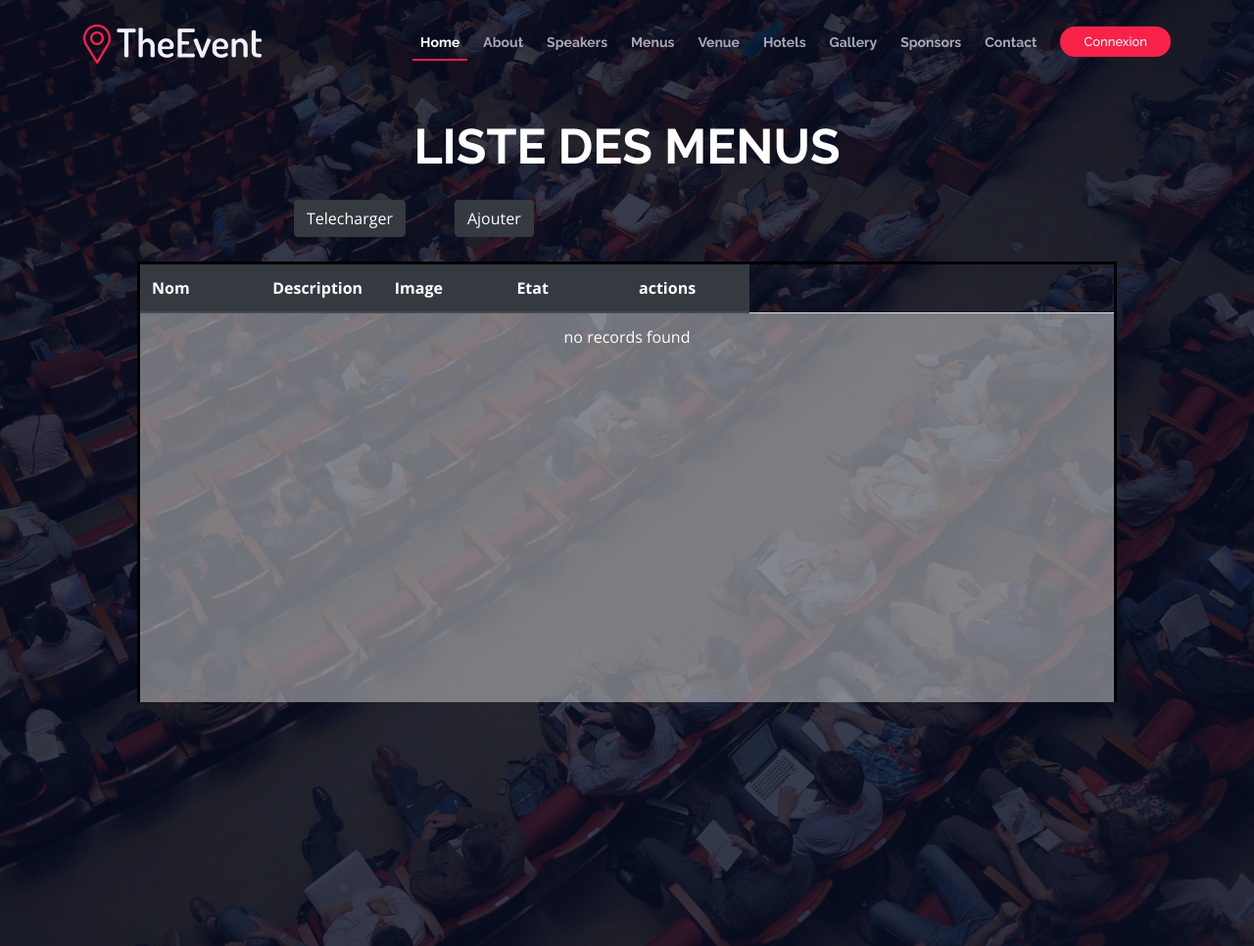
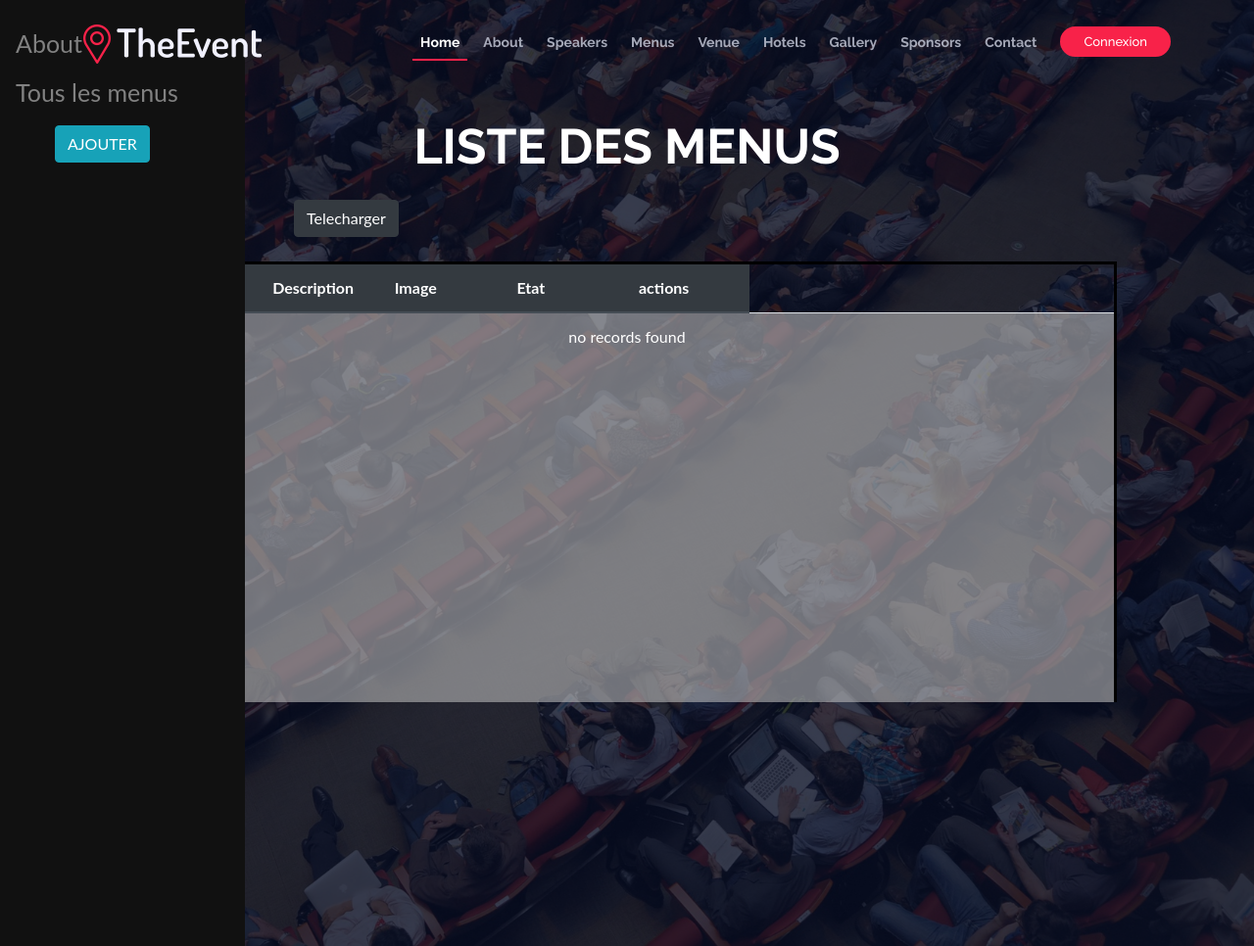
Before and after one commit to bassem97/know-me, a Symfony app: template templates/menu/AfficheMenu.html.twig in a window 1280 px wide. Shown: the whole page at 98% size. Run offline with Twig, Linux system fonts and the light colour scheme; the template is opened without the code that fills it, so the values that code supplies are empty; some libraries are stand-ins or nearby versions.

Commit message:
expiration & categorie done !

```diff
--- a/src/Form/MenuType.php
+++ b/src/Form/MenuType.php
@@ -3,6 +3,7 @@
 namespace App\Form;
 
 use App\Entity\Menu;
+use Symfony\Bridge\Doctrine\Form\Type\EntityType;
 use Symfony\Component\Form\AbstractType;
 use Symfony\Component\Form\Extension\Core\Type\FileType;
 use Symfony\Component\Form\FormBuilderInterface;
@@ -15,6 +16,10 @@ class MenuType extends AbstractType
         $builder
             ->add('name')
             ->add('description')
+//            ->add('categorie', EntityType::class, [
+//                'class' => \App\Entity\Categorie::class,
+//                'choice_label' => 'nom'
+//            ])
             ->add('img',FileType::class, ['label' => 'upload image', 'mapped' => false])
         ;
     }
--- a/templates/menu/AfficheMenu.html.twig
+++ b/templates/menu/AfficheMenu.html.twig
@@ -55,6 +55,12 @@
 			padding: 20px;
 			font-size: 50px;
 		}
+		h4{
+			text-align: center;
+			padding: 20px;
+			font-size: 30px;
+			color: white;
+		}
 		td{
 			color: white;
 			text-align: center;
@@ -65,84 +71,80 @@
 			position: sticky;
 		}
 
-		/*#table-wrapper {*/
-		/*	position:relative;*/
-		/*}*/
-
 		#table-scroll {
 			height:450px;
 			overflow:auto;
 			margin-top:20px;
 		}
+		body {
+			font-family: "Lato", sans-serif;
+		}
 
+		.sidenav {
+			height: 100%;
+			width: 250px;
+			position: fixed;
+			z-index: 1;
+			top: 0;
+			left: 0;
+			background-color: #111;
+			overflow-x: hidden;
+			padding-top: 20px;
+		}
 
-		/*#table-wrapper table {*/
-		/*	width:80%;*/
+		.sidenav a {
+			padding: 6px 8px 6px 16px;
+			text-decoration: none;
+			font-size: 25px;
+			color: #818181;
+			display: block;
+		}
 
+		.sidenav a:hover {
+			color: #f1f1f1;
+		}
 
-		/*}*/
+		.main {
+			margin-left: 160px; /* Same as the width of the sidenav */
+			font-size: 28px; /* Increased text to enable scrolling */
+			padding: 0px 10px;
+		}
 
-		/*#table-wrapper table thead th .text {*/
-
-		/*	z-index:2;*/
-		/*	height:500px;*/
-		/*	width:100%;*/
-		/*	border:1px solid red;*/
-		/*}*/
-
+		@media screen and (max-height: 450px) {
+			.sidenav {padding-top: 15px;}
+			.sidenav a {font-size: 18px;}
+		}
 	</style>
 	<link href="{{ asset("lightbox2/dist/css/lightbox.css") }}" rel="stylesheet" />
 {% endblock %}
 
 
 {% block body %}
+	<div class="sidenav">
+		<a href="#">About</a>
+		<a href="{{ path('menu-class',{'crit':"none",'idCat':0}) }}">Tous les menus</a>
+		{% for categorie in categories %}
+			<a href="{{ path('menu-class',{'crit':"none",'idCat':categorie.id}) }}">-->{{ categorie.nom }}</a>
+		{% endfor %}
+		<a href="{{ path('categorie_new')}}">
+			<button type="button" class="btn btn-info" style="margin-left: 40px">AJOUTER</button>
+		</a>
+	</div>
 <section id="intro">
 	<div data-aos="zoom-in" data-aos-delay="100">
 	<div style="margin-top: 100px;margin-left: 500px;margin-right: auto">
-{#		<table border="1">#}
-{#			<tr>#}
-{#				<th>Name</th>#}
-{#				<th>Description</th>#}
-{#				<th>Image</th>#}
-{#				<th>Etat</th>#}
-
-{#			</tr>#}
-{#			{% for u in menu %}#}
-{#				<tr>#}
-{#					<td>{{ u.name }}</td>#}
-{#					<td>{{ u.description }}</td>#}
-{#					<td><img src="/images/{{u.img}}" alt="" style="width: 50px !important;height: 50px !important">#}
-{#					</td>#}
-{#					<td>#}
-{#						{% if u.isExpired%}#}
-{#							<div style="color:red;font-size:20px">Expiré</div>#}
-{#						{% endif %}#}
-{#						{% if not u.isExpired%}#}
-{#							<div style="color:green;font-size:20px">Valide</div>#}
-{#						{% endif %}#}
-{#					</td>#}
-{#					<td>#}
-{#						<a href="{{ path('deleteM',{'id':u.id}) }}" ><div style="color:black">Delete</div></a>#}
-{#					</td>#}
-{#					<td>#}
-{#						<a href="{{ path('updateM',{'id':u.id}) }}"><div style="color:black"> Update</div></a>#}
-{#					</td>#}
-{#				</tr>#}
-{#			{% endfor %}#}
-{#		</table>#}
 	</div>
 
 	<div class="table-responsive" style="margin-left:auto; ">
-		{#    <div class="input-group rounded flex-center-start" style="width: 500px">#}
+		{%  if categorie == null  %}
+			<h1 class="mb-4 pb-0">Liste des menus</h1>
+				{% else %}
+				<a href="{{ path('categorie_edit',{'id':categorie.id}) }}" >
+					<h1 class="mb-4 pb-0">{{ categorie.nom }}</h1>
+				</a>
+					<h4> {{ categorie.description }}</h4>
 
-		{#        <span class="input-group-text border-0" id="search-addon">#}
-		{#            <i class="fas fa-search"></i>#}
-		{#        </span>#}
-		{#    </div>#}
-
-		<h1 class="mb-4 pb-0">Liste des menus</span>
-
-		</h1>
+				{% endif %}
 
 		<div style="display: inline-flex;  align-items: center;margin-bottom: 5px">
 				<a href="{{ path('menu_pdf') }}">
@@ -150,29 +152,30 @@
 						<button class="btn btn-dark"> Telecharger </button>
 					</div>
 				</a>
-
-			<a href="{{ path('add-menu') }}">
+			{% if categorie != null %}
+				<a href="{{ path('add-menu',{'categorie':categorie.id}) }}">
 					<div class="download" style="position:center;margin-left: 50px">
 						<button class="btn btn-dark" > Ajouter </button>
 					</div>
 				</a>
+			{% endif %}
+
 		</div>
 		<div id="table-wrapper">
 			<div id="table-scroll">
 					<table class="table"  id="table" >
 						<thead class="thead-dark">
 						<tr>
-							<th > <a href="{{ path('menu-class',{'crit':'name'}) }}" >Nom</a></th>
-							<th> <a href="{{ path('menu-class',{'crit':'description'}) }}" >Description</a></th>
+							<th > <a href="{{ path('menu-class',{'crit':'name','idCat':"0"}) }}" >Nom</a></th>
+							<th> <a href="{{ path('menu-class',{'crit':'description','idCat':"0"}) }}" >Description</a></th>
 							<th>Image</th>
-							<th><a href="{{ path('menu-class',{'crit':'isExpired'}) }}" >Etat</a></th>
+							<th><a href="{{ path('menu-class',{'crit':'isExpired','idCat':"0"}) }}" >Etat</a></th>
 							<th >actions</th>
 						</tr>
 						</thead>
 						<tbody>
 
 						{% for menu in menu %}
-							{#				<tr id="trusr" onclick="window.location='/menu/show/{{ menu.id | nzo_encrypt }}'">#}
 								<tr>
 								<td>{{ menu.name }}</td>
 								<td>{{ menu.description }}</td>
--- a/templates/nav/navbar.html.twig
+++ b/templates/nav/navbar.html.twig
@@ -19,7 +19,7 @@
 					<a href="#speakers">Speakers</a>
 				</li>
 				<li>
-					<a href="{{ path('menu-class',{"crit":"none"}) }}">Menus</a>
+					<a href="{{ path('menu-class',{"crit":"none","idCat":"0"}) }}">Menus</a>
 				</li>
 				<li>
 					<a href="#venue">Venue</a>
```
Also changed, not shown: src/Controller/MenuController.php (+44 -10 lines), src/Entity/Menu.php (+18 -0 lines), 11 other files. Lines whose indentation alone changed are shown as unchanged.
